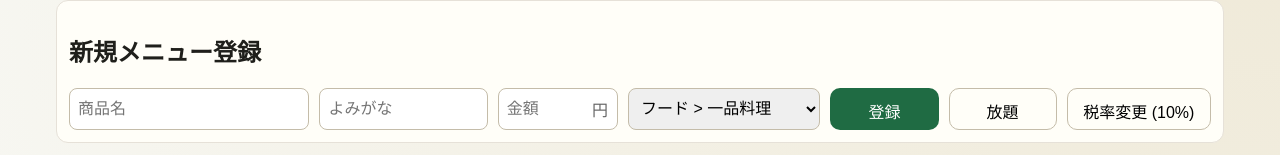
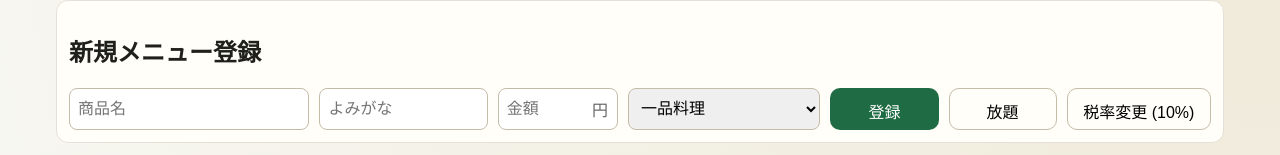
Before and after one commit to acty2026-bit/qr-order, a Next.js app: page /admin/menu in a window 1280 px wide. Shown: the part 145-300 px from the top of the page. Built offline with nearby package versions, Linux system fonts and the light colour scheme.

Commit message:
Make okawari use repeat items and align admin category labels

```diff
--- a/app/admin/menu/page.tsx
+++ b/app/admin/menu/page.tsx
@@ -397,16 +397,16 @@ export default function AdminMenuPage() {
             onChange={(e) => setForm({ ...form, category_choice: e.target.value as CategoryChoice })}
           >
             <optgroup label="フード">
-              <option value="food:seafood">フード &gt; 海鮮</option>
-              <option value="food:grill">フード &gt; 焼き物</option>
-              <option value="food:fried">フード &gt; 揚げ物</option>
-              <option value="food:small_dish">フード &gt; 一品料理</option>
-              <option value="food:rice">フード &gt; ご飯物</option>
+              <option value="food:seafood">サラダ</option>
+              <option value="food:grill">焼き物</option>
+              <option value="food:fried">揚げ物</option>
+              <option value="food:small_dish">一品料理</option>
+              <option value="food:rice">ご飯物</option>
             </optgroup>
             <optgroup label="その他カテゴリ">
               <option value="recommendation">おすすめ</option>
               <option value="dessert">デザート</option>
-              <option value="other">その他</option>
+              <option value="other">おつまみ</option>
             </optgroup>
             <optgroup label="ドリンク">
               <option value="drink:beer">ドリンク &gt; ビール</option>
@@ -539,16 +539,16 @@ export default function AdminMenuPage() {
                 }}
               >
                 <optgroup label="フード">
-                  <option value="food:seafood">フード &gt; 海鮮</option>
-                  <option value="food:grill">フード &gt; 焼き物</option>
-                  <option value="food:fried">フード &gt; 揚げ物</option>
-                  <option value="food:small_dish">フード &gt; 一品料理</option>
-                  <option value="food:rice">フード &gt; ご飯物</option>
+                  <option value="food:seafood">サラダ</option>
+                  <option value="food:grill">焼き物</option>
+                  <option value="food:fried">揚げ物</option>
+                  <option value="food:small_dish">一品料理</option>
+                  <option value="food:rice">ご飯物</option>
                 </optgroup>
                 <optgroup label="その他カテゴリ">
                   <option value="recommendation">おすすめ</option>
                   <option value="dessert">デザート</option>
-                  <option value="other">その他</option>
+                  <option value="other">おつまみ</option>
                 </optgroup>
                 <optgroup label="ドリンク">
                   <option value="drink:beer">ドリンク &gt; ビール</option>
```
Also changed, not shown: app/order/page.tsx (+21 -7 lines).
